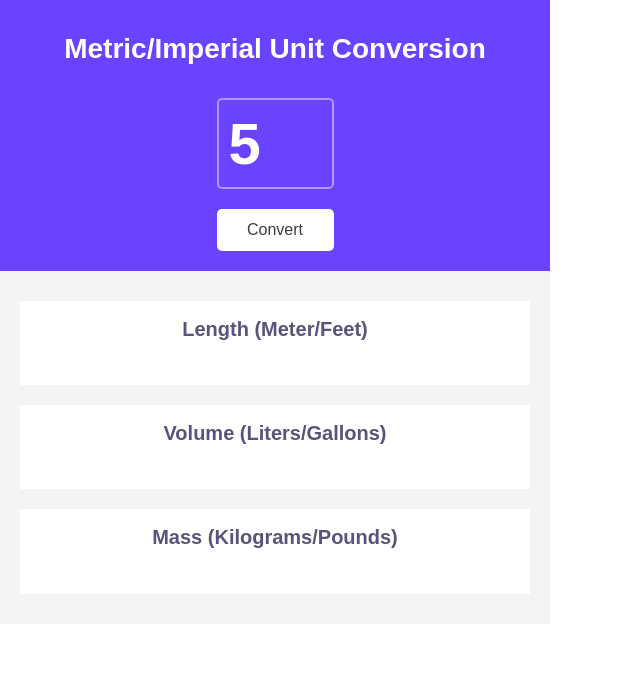
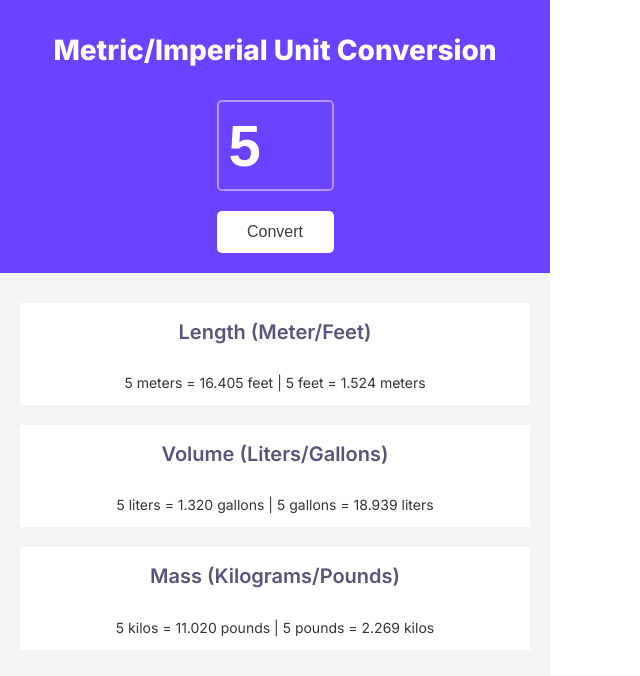
Before and after one commit to AndreaRethy/UnitConverter, a plain HTML site: page index.html in a window 1280 px wide. Both pictures are taken after typing "5" into the empty fields and a click on the button "Convert". Shown: the whole page, without its empty margins (0-640 px from the left). Drawn offline with Linux system fonts and the light colour scheme.

Commit message:
Create calculations in js, add inter font family

```diff
--- a/index.css
+++ b/index.css
@@ -2,7 +2,7 @@ body {
     margin: 0;
     min-width: 320px;
     max-width: 550px;
-    font-family: sans-serif;
+    font-family: 'Inter', sans-serif;
 }
 
 .container {
--- a/index.html
+++ b/index.html
@@ -1,13 +1,16 @@
 <html>
     <head>
         <link rel="stylesheet" href="index.css">
+        <link rel="preconnect" href="https://fonts.googleapis.com">
+        <link rel="preconnect" href="https://fonts.gstatic.com" crossorigin>
+        <link href="https://fonts.googleapis.com/css2?family=Inter:wght@100;200;300;400;500;600;700;800;900&display=swap" rel="stylesheet">
     </head>
     <body>
         <div class="container">
             <div id="hero">
                 <h1>Metric/Imperial Unit Conversion</h1>
-                <input type="number">
-                <button>Convert</button>
+                <input type="number" id="input-field">
+                <button id="convert-btn">Convert</button>
             </div>
             <div id="result-container">
                 <div class="results">
--- a/index.js
+++ b/index.js
@@ -1,9 +1,33 @@
-/*
-1 meter = 3.281 feet
-1 liter = 0.264 gallon
-1 kilogram = 2.204 pound
-*/
+
+const meter = 3.281
+const liter = 0.264
+const kilogram = 2.204
 
 const length = document.getElementById("length")
 const volume = document.getElementById("volume")
 const mass = document.getElementById("mass")
+const inputField = document.getElementById("input-field")
+const convertBtn = document.getElementById("convert-btn")
+let meters = 0
+let feet = 0
+let liters = 0
+let gallons = 0
+let kilos = 0
+let pounds = 0
+
+convertBtn.addEventListener("click", function() {
+    const input = inputField.value;
+
+    meters = Math.round( (input / meter) * 1000) / 1000
+    feet = (input * meter).toFixed(3)
+
+    liters = (input / liter).toFixed(3)
+    gallons = (input * liter).toFixed(3)
+
+    kilos = (input / kilogram).toFixed(3)
+    pounds = (input * kilogram).toFixed(3)
+
+    length.innerText = `${input} meters = ${feet} feet | ${input} feet = ${meters} meters`
+    volume.innerText = `${input} liters = ${gallons} gallons | ${input} gallons = ${liters} liters`
+    mass.innerText = `${input} kilos = ${pounds} pounds | ${input} pounds = ${kilos} kilos`
+})
```
